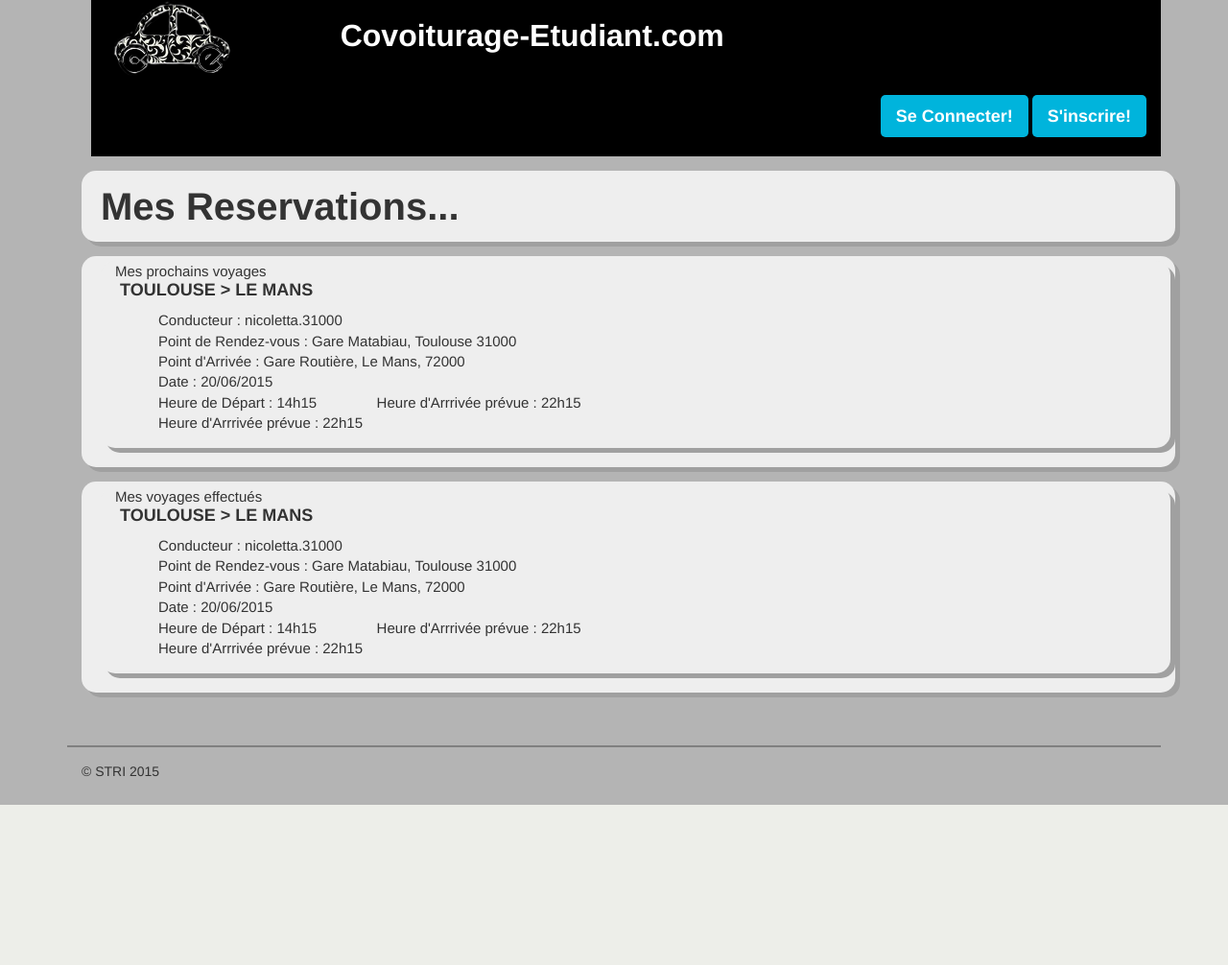
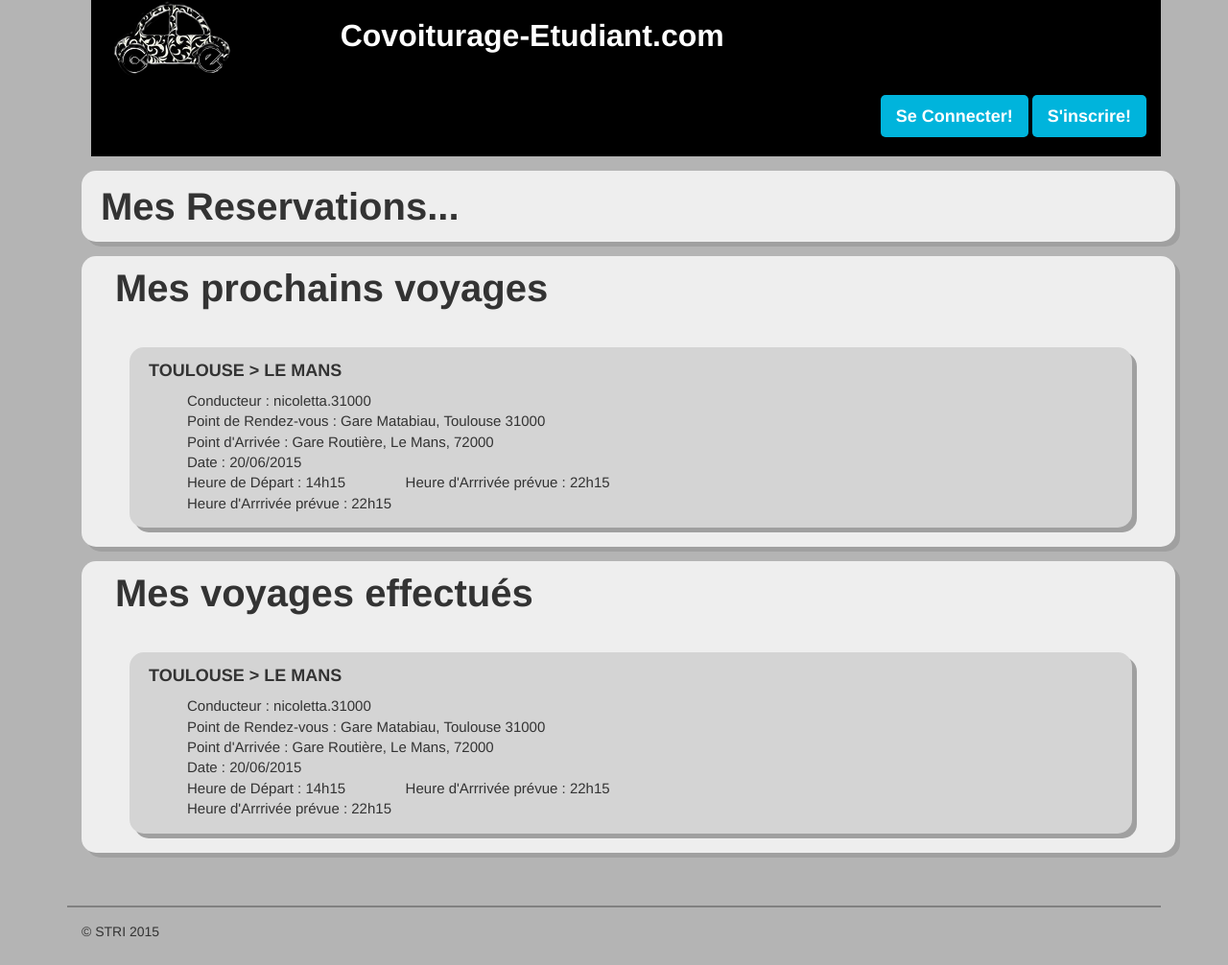
Before and after one commit to Shuntor/coVoiturage, a PHP site: page /index.php?p=mesReservations in a window 1280 px wide. Shown: the whole page at 96% size. Before the commit the page ends 839 px from the top, so only its background shows below. Run offline with PHP 8.4, Linux system fonts and the light colour scheme; a stand-in replaces the project's code that opens the database connection; some libraries are stand-ins or nearby versions.

Commit message:
Modification de la page include/mesReservations et MAJ de style.css

```diff
--- a/include/mesReservations.php
+++ b/include/mesReservations.php
@@ -1,4 +1,5 @@
-       <div class="row marketing">
+
+<div class="row marketing">
     <div class="col-lg-12">
         <div class="form-group annonce">
             <h6>Mes Reservations...</h6>
@@ -10,6 +11,7 @@
     <div class="col-lg-12">
         <div class="form-group annonce prochainsVoyages">
           <h8 class="col-lg-12">Mes prochains voyages </h8>
+
           <div class="form-group annonce prochainsVoyageDetails">
           <h4>TOULOUSE > LE MANS</h4>
           <ul >
@@ -21,6 +23,7 @@
             <li class="list-unstyled">Heure d'Arrrivée prévue : 22h15 </li>
           </ul>
           </div>
+
         </div>
     </div>
 
--- a/style.css
+++ b/style.css
@@ -16,6 +16,13 @@ h5
 h6
 {
 font-size:40px;
+font-weight: bold;
+
+}
+
+h8
+{
+font-size: 40px;
 font-weight: bold;
 
 }
@@ -143,3 +150,20 @@ padding-bottom:25px;
 background-color:black;
 color:white;
 }
+
+.prochainsVoyageDetails
+{
+
+background-color:#d4d4d4;
+margin-top:90px;
+    margin-right:40px;
+    margin-left:30px;
+}
+
+.voyagesEffectuesDetails
+{
+background-color:#d4d4d4;
+margin-top:90px;
+margin-right:40px;
+margin-left:30px;
+}
```
